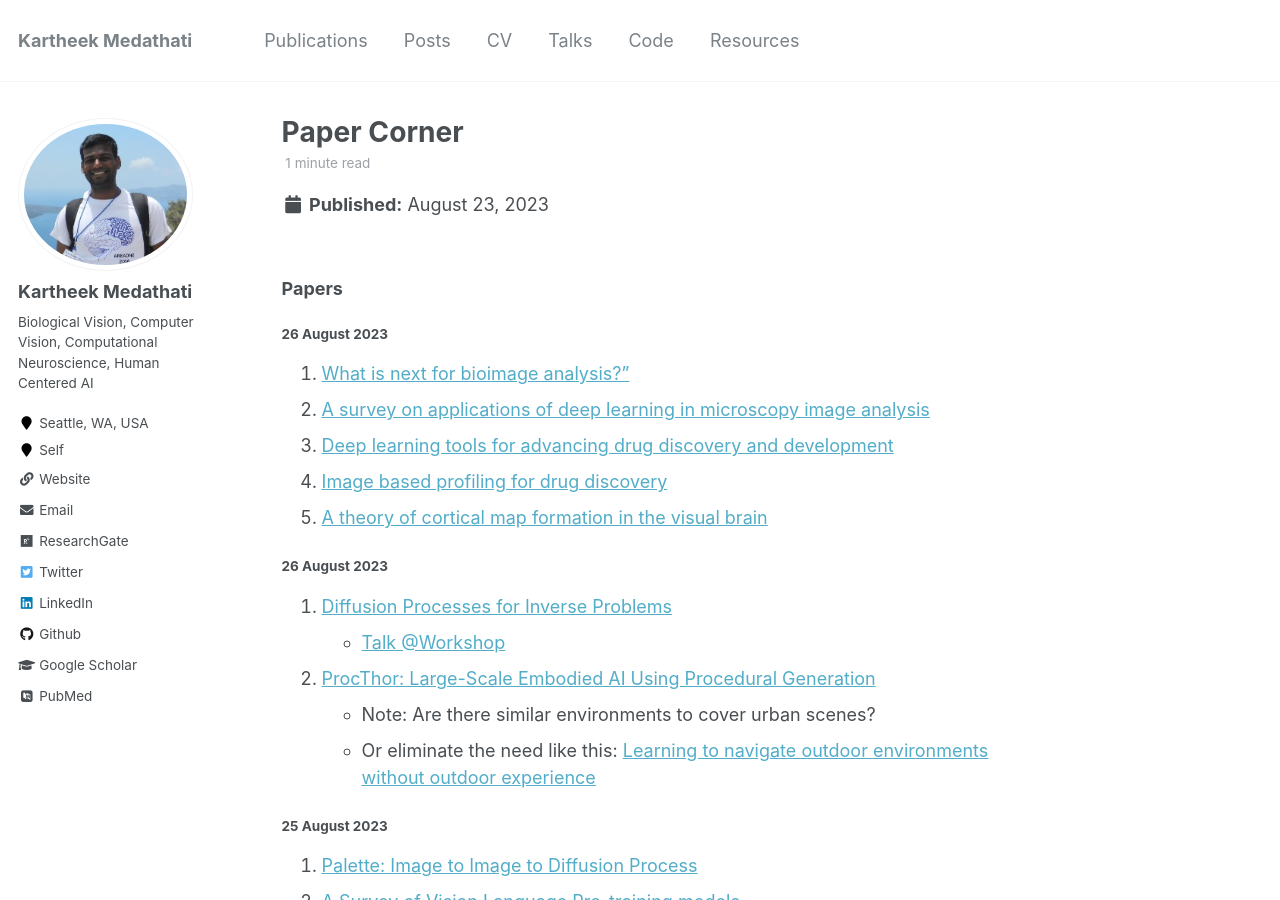
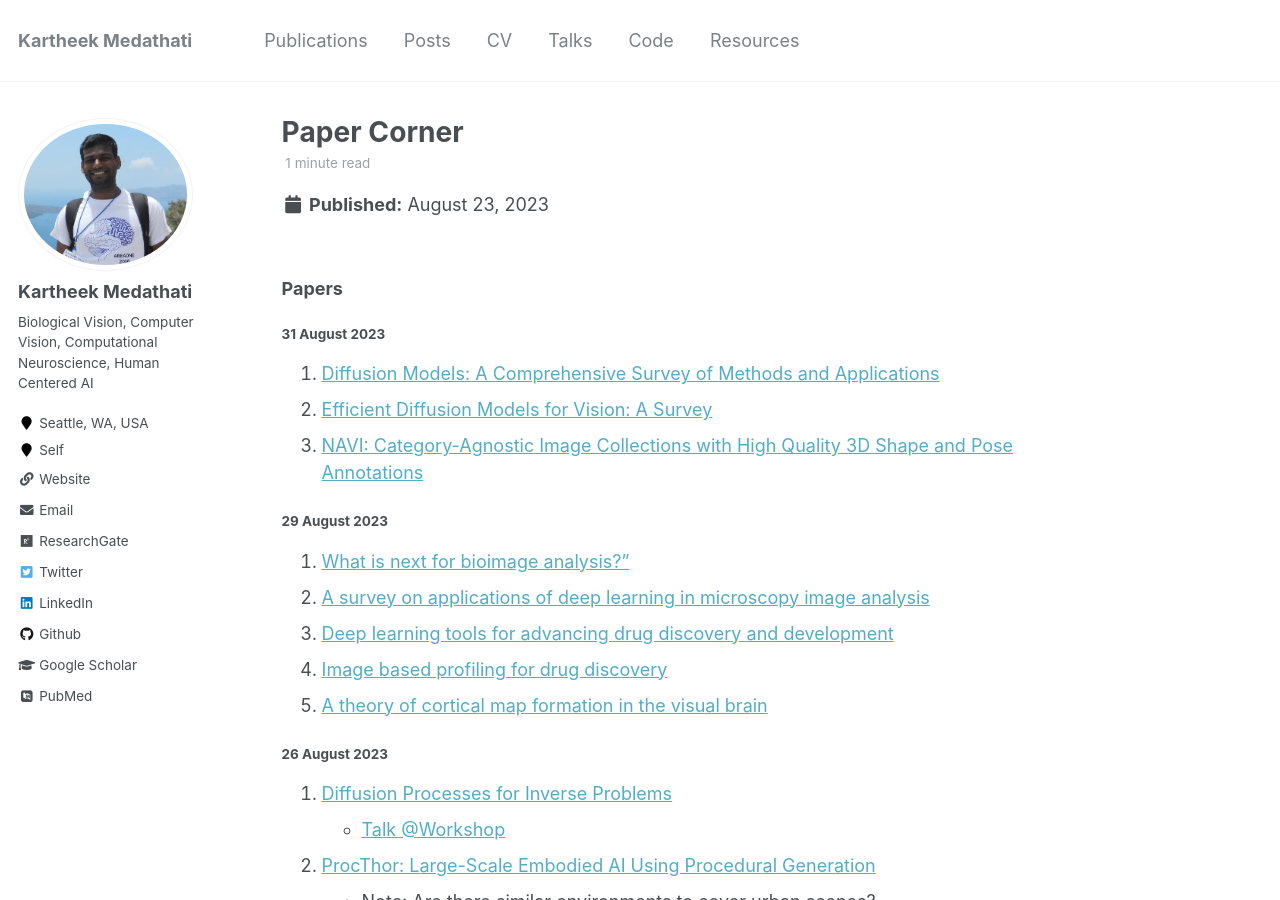
Before and after one commit to kartheekmedathati/kartheekmedathati.github.io, a Jekyll site: the page built from _posts/2023-08-23-Reading-blog-post-5.md, in a window 1280 px wide and 900 px high. Built offline with Jekyll 4.4.1, drawn with Linux system fonts in a browser that asks for light colours; some web fonts are replaced.

Commit message:
Added today's papers

```diff
--- a/_posts/2023-08-23-Reading-blog-post-5.md
+++ b/_posts/2023-08-23-Reading-blog-post-5.md
@@ -10,7 +10,13 @@ tags:
 
 ### Papers
 
-##### 26 August 2023
+##### 31 August 2023
+
+1. [Diffusion Models: A Comprehensive Survey of Methods and Applications](https://arxiv.org/pdf/2209.00796.pdf)
+2. [Efficient Diffusion Models for Vision: A Survey](https://arxiv.org/pdf/2209.00796.pdf)
+3. [NAVI: Category-Agnostic Image Collections with High Quality 3D Shape and Pose Annotations](https://arxiv.org/pdf/2209.00796.pdf)
+
+##### 29 August 2023
 
 1. [What is next for bioimage analysis?"](https://www.nature.com/articles/s41592-023-01950-8)
 2. [A survey on applications of deep learning in microscopy image analysis](https://www.sciencedirect.com/science/article/abs/pii/S0010482521003176)
```
